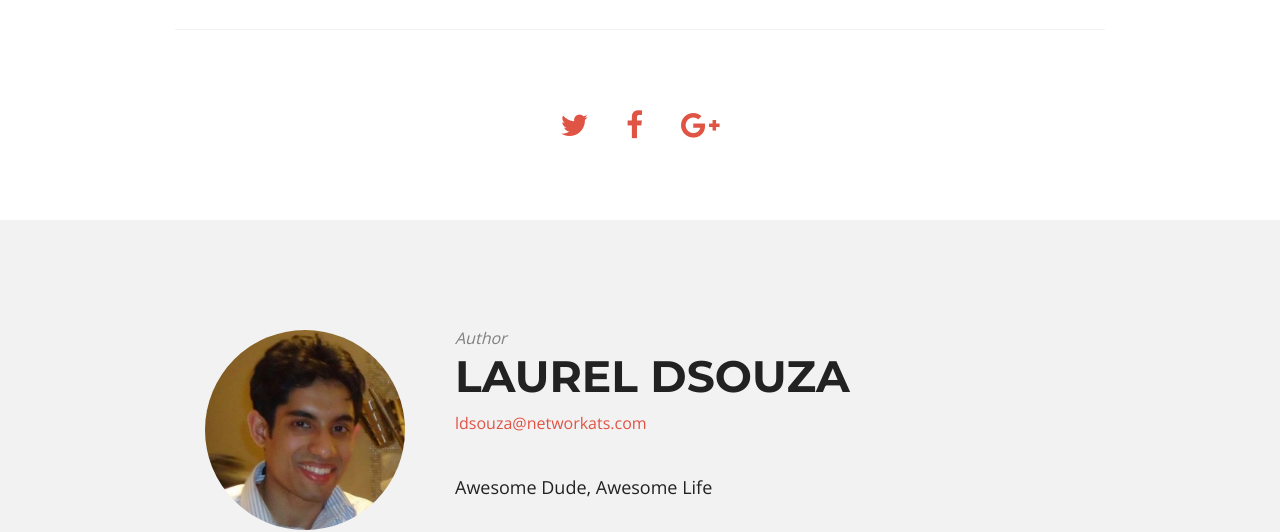
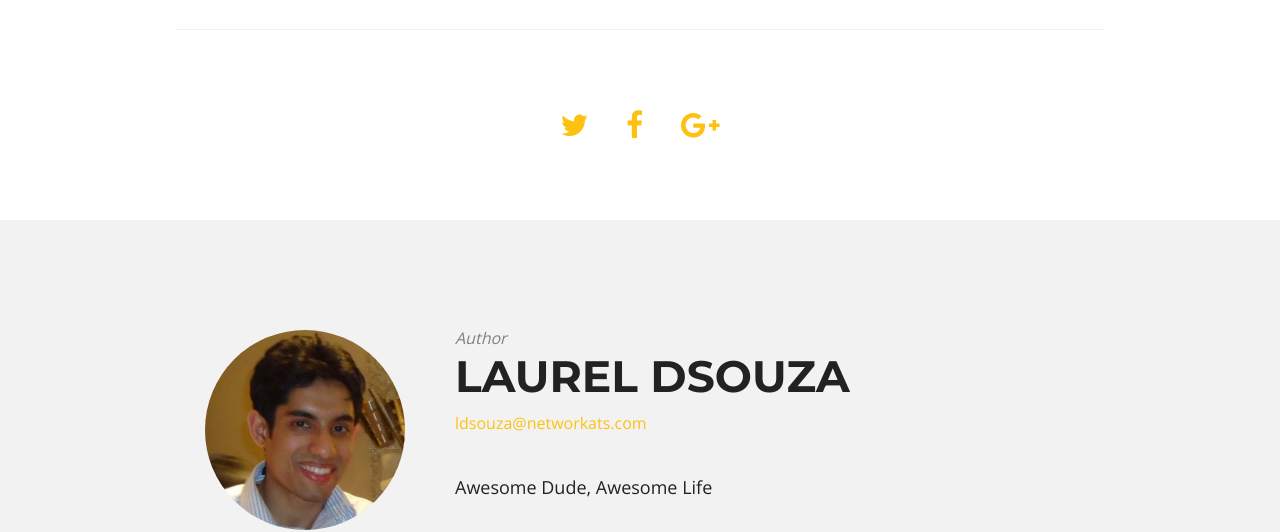
Before and after one commit to ldsouza/ldsouza.github.io, a Jekyll site: the page built from _posts/2016-01-20-sharepoint-reusable-workflows.md, in a window 1280 px wide. Shown: the part 1568-2100 px from the top of the page. Built offline with Jekyll 4.4.1, drawn with Linux system fonts in a browser that asks for light colours; nearby versions of some CDN libraries; comment, search, counter and statistics services are not loaded.

Commit message:
Update post.css

```diff
--- a/assets/css/post.css
+++ b/assets/css/post.css
@@ -96,7 +96,7 @@ html, body, .notepad-post-container, .notepad-post-header {
     .post-template .notepad-post-title a {
       color: black; }
       .post-template .notepad-post-title a:hover {
-        color: #E05445; }
+        color: #222; }
     .post-template .notepad-post-title h1 {
       color: black;
       font-weight: 800;
@@ -194,7 +194,7 @@ html, body, .notepad-post-container, .notepad-post-header {
         .post-template .notepad-post-content > div:not(.notepad-post-title) {
           margin: -10% auto 0; } }
       .post-template .notepad-post-content > div:not(.notepad-post-title) a, .post-template .notepad-post-content > div:not(.notepad-post-title) code {
-        color: #E05445; }
+        color: #FEC110; }
       .post-template .notepad-post-content > div:not(.notepad-post-title) ul, .post-template .notepad-post-content > div:not(.notepad-post-title) ol {
         padding-left: 1.25rem;
         font-size: 1.125rem; }
@@ -306,11 +306,11 @@ html, body, .notepad-post-container, .notepad-post-header {
   padding-top: 3.75rem;
   padding-bottom: 3.75rem;
   border-top: 0.0625rem solid #f2f2f2;
-  color: #E05445; }
+  color: #FEC110; }
   .notepad-post-share a {
     display: inline-block;
     margin: 0 0.9375rem;
-    color: #E05445; }
+    color: #FEC110; }
   @media only screen and (min-width: 40.063em) {
     .notepad-post-share {
       padding-top: 5rem;
@@ -353,7 +353,7 @@ html, body, .notepad-post-container, .notepad-post-header {
     .notepad-author-info .notepad-post-author > p {
       font-size: 1.125rem; }
       .notepad-author-info .notepad-post-author > p a {
-        color: #E05445; }
+        color: #FEC110; }
     .notepad-author-info .notepad-post-author .notepad-post-author-avatar {
       width: 12.5rem;
       height: 12.5rem;
@@ -395,7 +395,7 @@ html, body, .notepad-post-container, .notepad-post-header {
     color: black; }
     .notepad-page-title a:hover,
     .notepad-post-title-simple a:hover {
-      color: #E05445; }
+      color: #FEC110; }
   .notepad-page-title h1,
   .notepad-post-title-simple h1 {
     color: black;
@@ -461,7 +461,7 @@ html, body, .notepad-post-container, .notepad-post-header {
     padding-left: 1.875rem;
     padding-right: 1.875rem; }
     .notepad-page-content > div:not(.notepad-page-title) a, .notepad-page-content > div:not(.notepad-page-title) code {
-      color: #E05445; }
+      color: #FEC110; }
     .notepad-page-content > div:not(.notepad-page-title) ul, .notepad-page-content > div:not(.notepad-page-title) ol {
       padding-left: 1.25rem;
       font-size: 1.125rem; }
```
